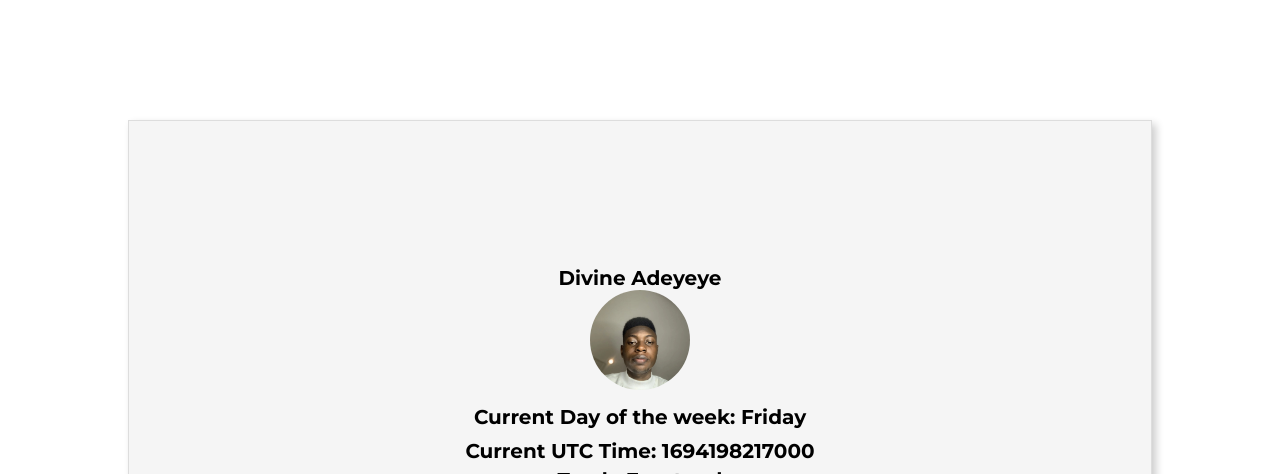
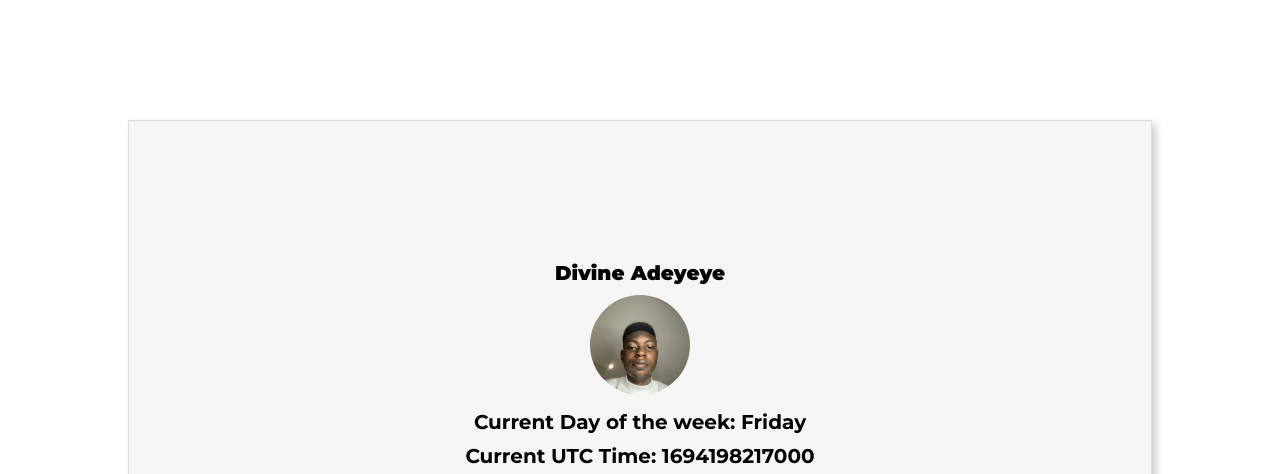
Before and after one commit to DivineAde/One, a plain HTML site: page index.html in a window 1280 px wide. Shown: the top 474 px of the page. Drawn offline with nearby package versions, Linux system fonts and the light colour scheme.

Commit message:
Update style.css

```diff
--- a/css/style.css
+++ b/css/style.css
@@ -13,7 +13,7 @@ h2 {
   font-size: 20px;
 }
 
-.slack-username {
+[data-testid="slackUserName"] {
   font-weight: 900;
   margin-bottom: 10px;
 }
```
